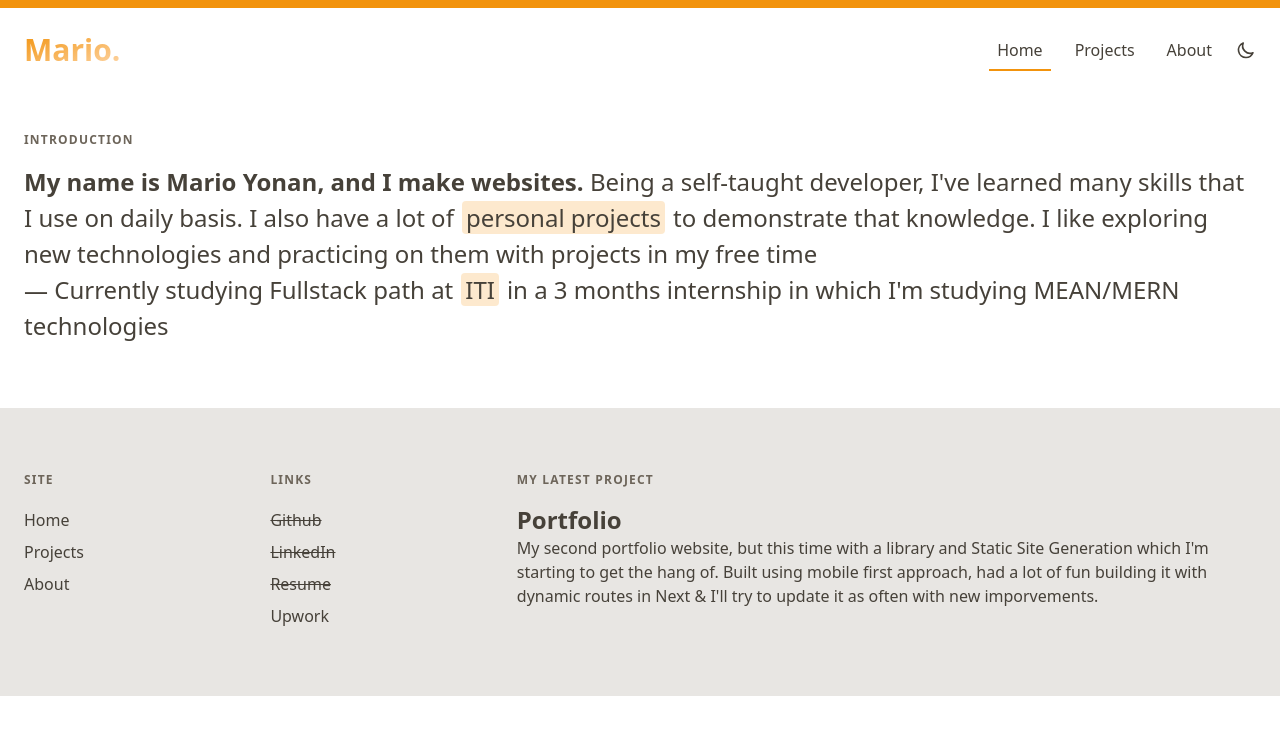
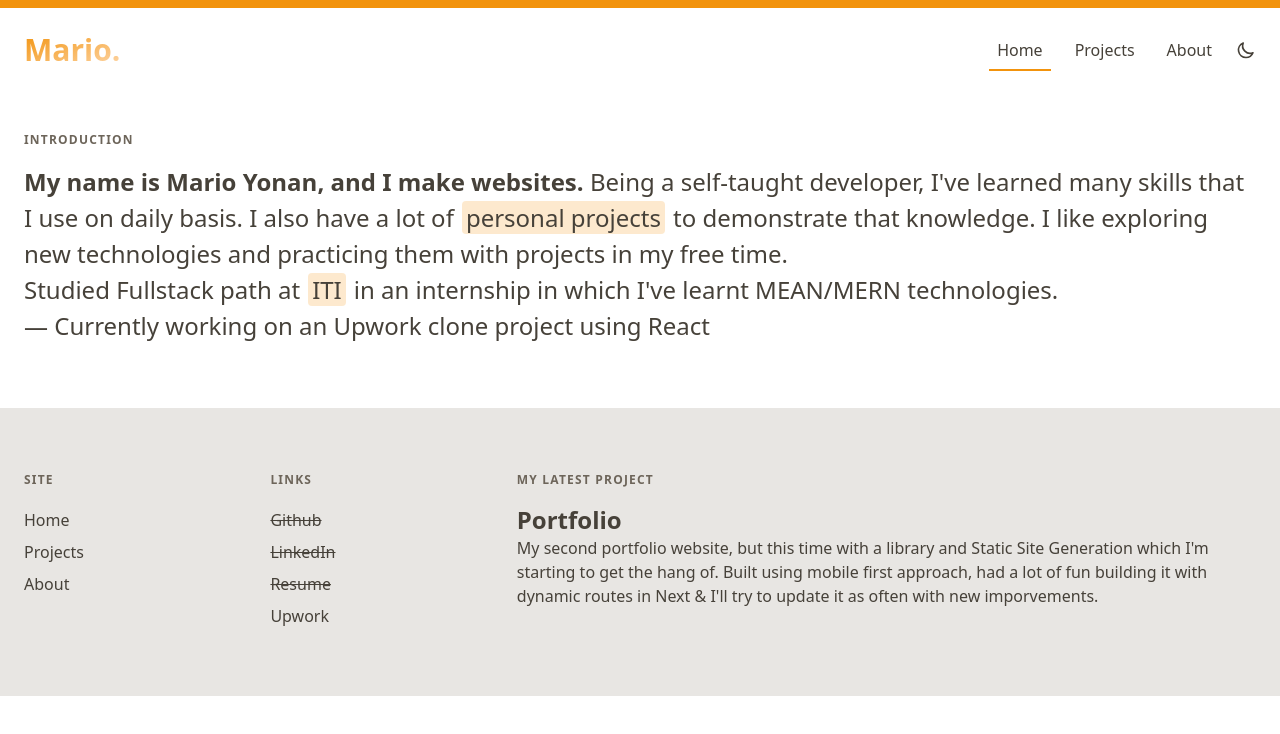
Before and after one commit to mario130/portfolio-2.0, a Next.js app: page / in a window 1280 px wide. Shown: the top 734 px of the page. Built offline with nearby package versions, Linux system fonts and the light colour scheme.

Commit message:
updated main page readme

```diff
--- a/pages/index.jsx
+++ b/pages/index.jsx
@@ -12,18 +12,25 @@ export default () => (
     <main className="text-2xl leading-normal">
       <p>
         <b>My name is Mario Yonan, and I make websites. </b>
-        Being a self-taught developer, I've learned many skills that I use on daily basis.
-        I also have a lot of
-        <Link href="/projects"><a className="bg-primary bg-opacity-20 px-1 mx-2 rounded">personal projects</a></Link>
-        to demonstrate that knowledge.
-
-        I like exploring new technologies and practicing on them with projects in my free time
-
-        </p>
-        <p>
-        — Currently studying Fullstack path at
-        <Link href="http://iti.gov.eg/"><a className="bg-primary bg-opacity-20 px-1 mx-2 rounded">ITI</a></Link>
-        in a 3 months internship in which I'm studying MEAN/MERN technologies
+        Being a self-taught developer, I've learned many skills that I use on
+        daily basis. I also have a lot of
+        <Link href="/projects">
+          <a className="bg-primary bg-opacity-20 px-1 mx-2 rounded">
+            personal projects
+          </a>
+        </Link>
+        to demonstrate that knowledge. I like exploring new technologies and
+        practicing them with projects in my free time.
+      </p>
+      <p>
+        Studied Fullstack path at
+        <Link href="http://iti.gov.eg/">
+          <a className="bg-primary bg-opacity-20 px-1 mx-2 rounded">ITI</a>
+        </Link>
+        in an internship in which I've learnt MEAN/MERN technologies.
+      </p>
+      <p>
+        — Currently working on an Upwork clone project using React
       </p>
     </main>
   </>
```
